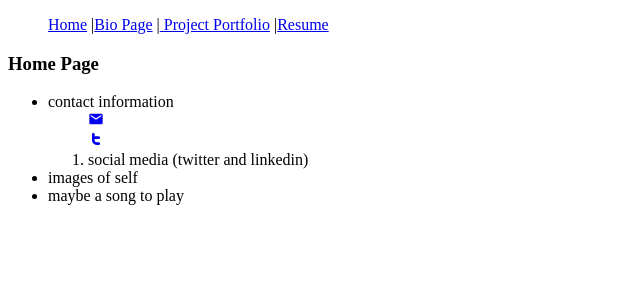
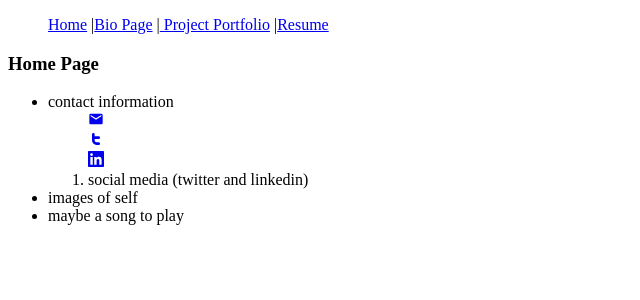
Before and after one commit to LetsJessCode/portfolio_site, a React (Create React App) app: page / in a window 1280 px wide. Shown: the top 300 px of the page, without its empty margins (0-640 px from the left). Built offline with nearby package versions, Linux system fonts and the light colour scheme.

Commit message:
added linkedin

```diff
--- a/src/Components/Home.js
+++ b/src/Components/Home.js
@@ -1,6 +1,7 @@
 import React from 'react'
 import { MdEmail } from 'react-icons/md'
 import { CgTwitter } from 'react-icons/cg'
+import { GrLinkedin } from 'react-icons/gr'
 // ------------------------------
 
 const Home = () => {
@@ -11,7 +12,8 @@ const Home = () => {
                 <li> contact information
                     <ol>
                     <a href="mailto:letsjesscode@gmail.com"><MdEmail /></a> <br />
-                     <a href="https://twitter.com/LetsJessCode"><CgTwitter /></a>
+                     <a href="https://twitter.com/LetsJessCode"><CgTwitter /></a> <br />
+                     <a href="https://www.linkedin.com/in/jessica-shearwood/"><GrLinkedin /></a>
                         <li>social media (twitter and linkedin)</li>
                     </ol>
                 </li>
```
